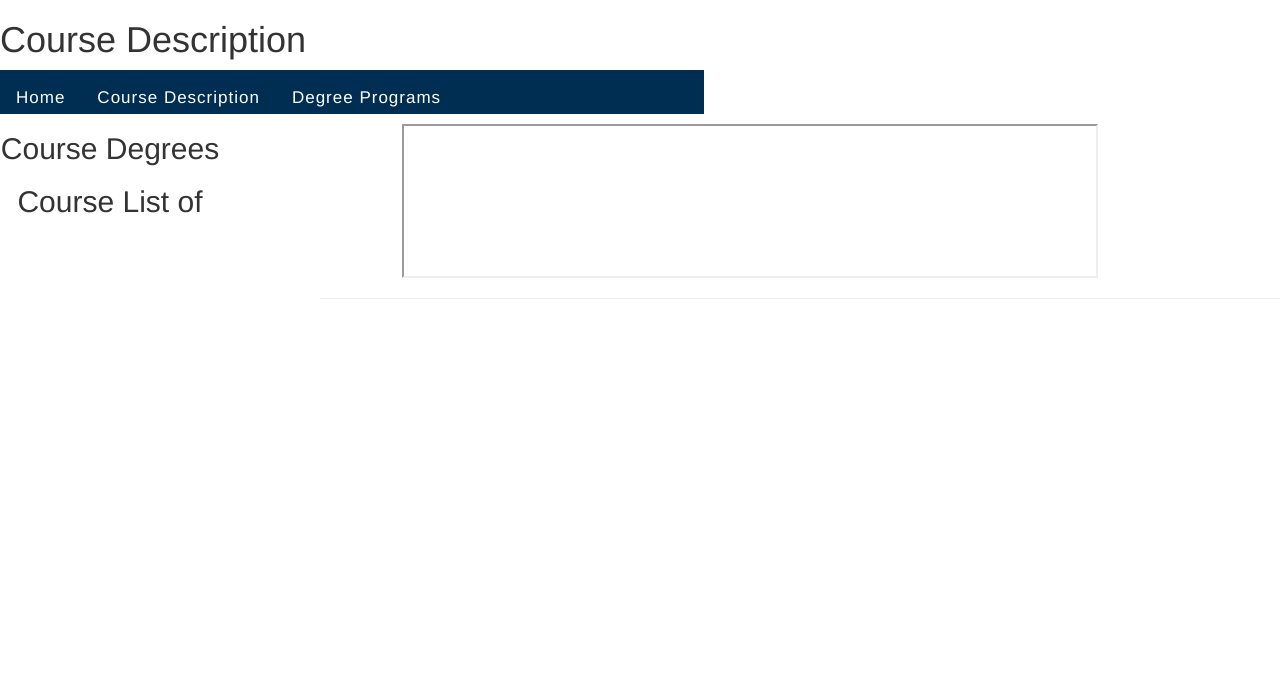
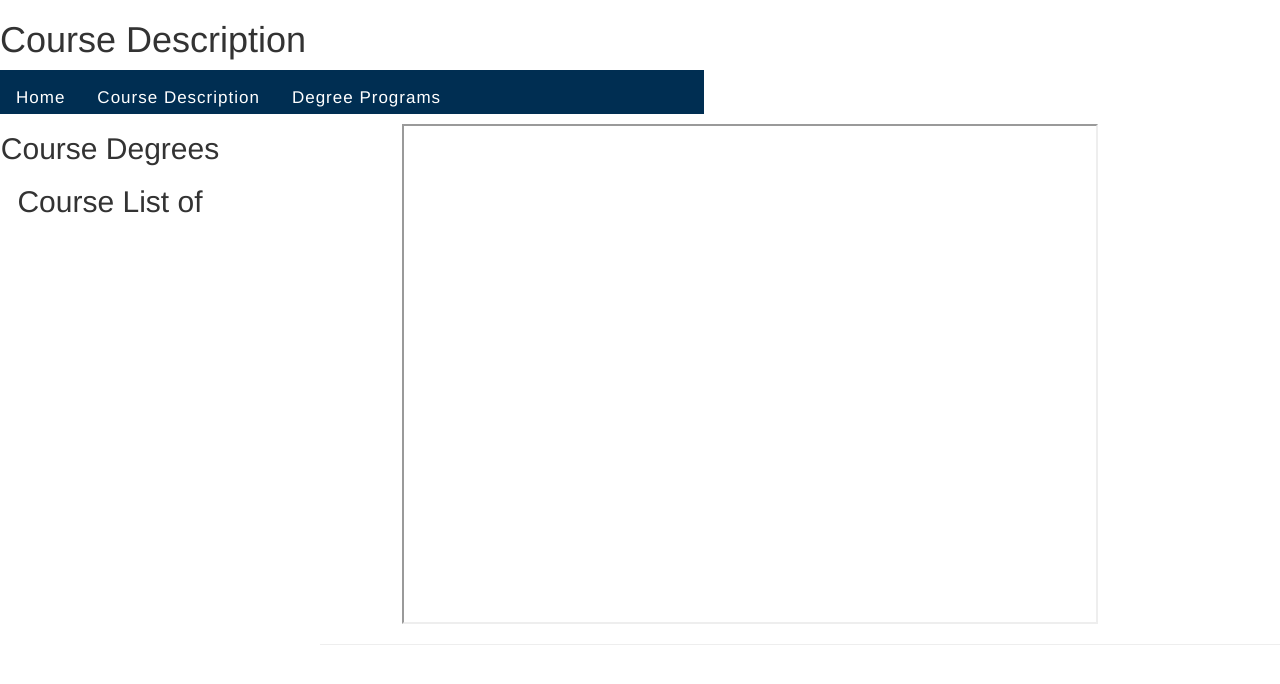
Before and after one commit to gmo-quant/BC_internship_2017, a PHP site: page /courseDescription.html in a window 1280 px wide. Shown: the top 684 px of the page. Run offline with PHP 8.4, Linux system fonts and the light colour scheme; some libraries are stand-ins or nearby versions.

Commit message:
change iframe height = 500

```diff
--- a/CSS/courseDescription.css
+++ b/CSS/courseDescription.css
@@ -71,6 +71,6 @@
 
 iframe{
     float:left;
-    height:100%;
+    height:500px;
     width:100%;
 }
```
